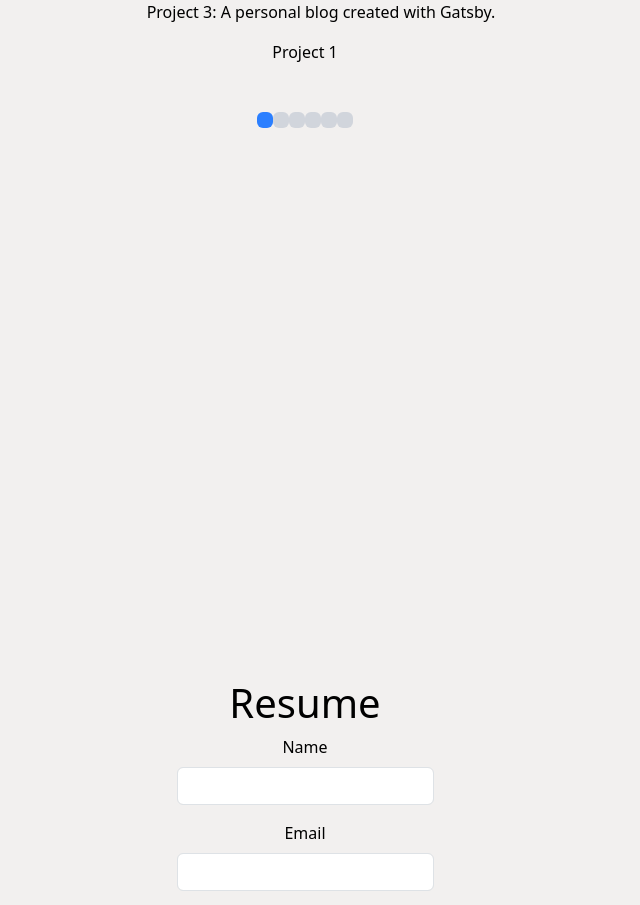
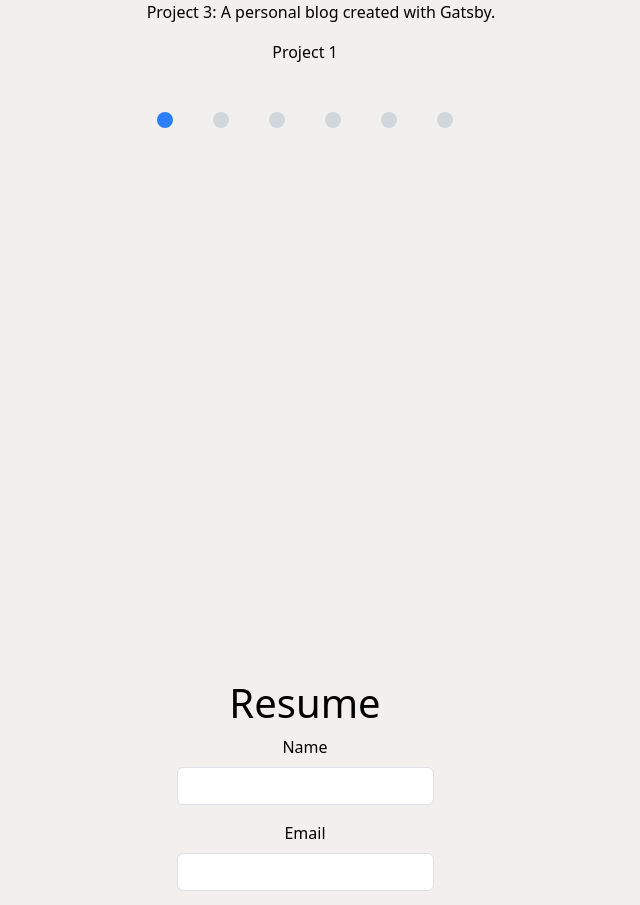
Before and after one commit to danielho774/portfolio, a React (Vite) app in the folder my-app/: page / in a window 1280 px wide. Shown: the part 1188-2093 px from the top of the page, without its empty margins (335-975 px from the left). Built offline with nearby package versions, Linux system fonts and the light colour scheme.

Commit message:
fixes to project carousel

```diff
--- a/my-app/src/components/SnapScrollCarousel.jsx
+++ b/my-app/src/components/SnapScrollCarousel.jsx
@@ -112,12 +112,12 @@ const SnapScrollCarousel = ({ children, className = '' }) => {
         })}
       </div>
 
-      <div className="flex justify-between mt-4 max-w-2xl mx-auto">
-        <div className="flex mx-auto items-center space-x-1">
+      <div className="justify-between mt-4 max-w-2xl mx-auto">
+        <div className="flex mx-auto w-1/2">
           {Array.from({ length: itemCount }).map((_, i) => (
             <button
               key={i}
-              className={`w-2 h-2 rounded p-2 ${i === currentIndex ? 'bg-blue-500' : 'bg-gray-300'}`}
+              className={`w-2 h-2 rounded-4 mx-auto p-2 ${i === currentIndex ? 'bg-blue-500' : 'bg-gray-300'}`}
               onClick={() => goToItem(i)}
             />
           ))}
--- a/my-app/src/index.css
+++ b/my-app/src/index.css
@@ -23,7 +23,7 @@
 body {
   margin: 0;
   min-width: 320px;
-  min-height: 400vh;
+  min-height: 300vh;
   font-size: 1.2em;
   line-height: 1.5;
   color: var(--text-color);
```
